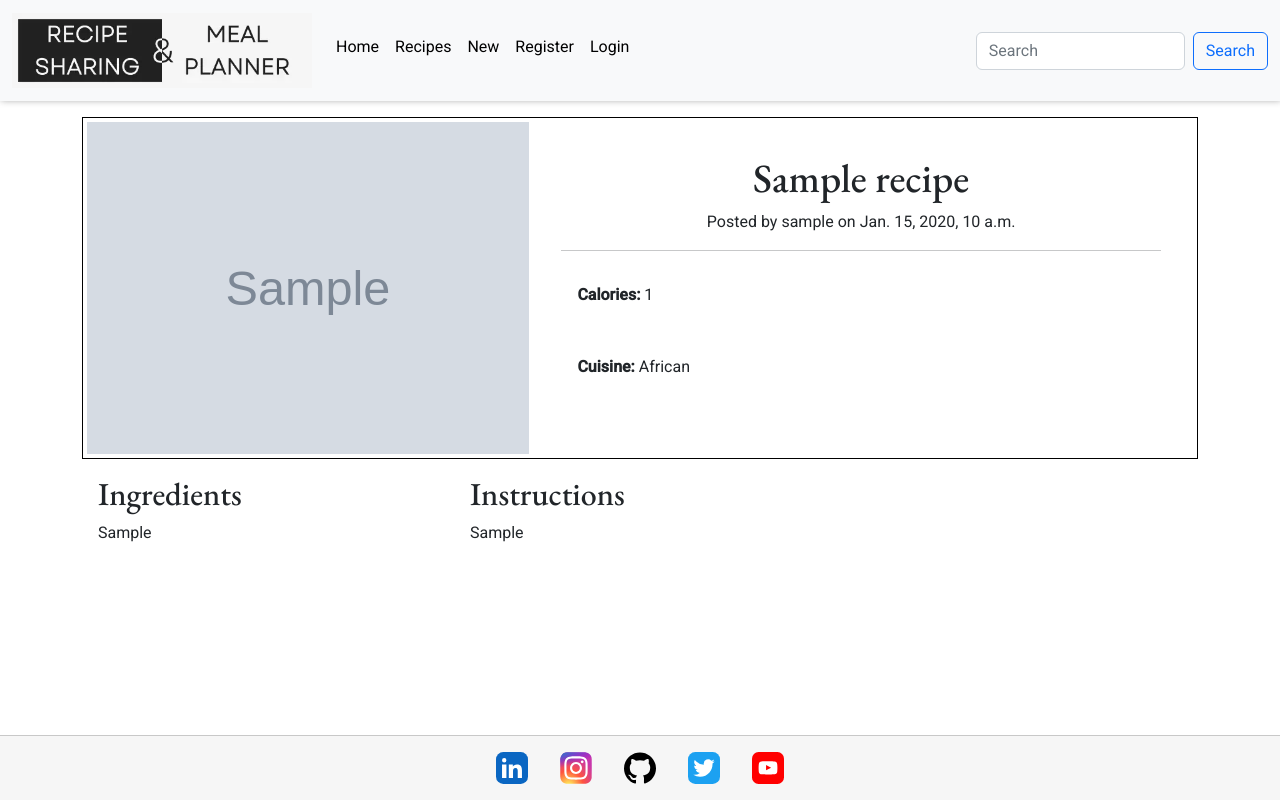
After one commit to Dee-McG/Recipe-Tutorial, a Django app: page /recipes/1/ in a window 1280 px wide. The commit adds this page. Run offline with Django 4.2, Linux system fonts and the light colour scheme; tables that the repository leaves empty hold one stand-in row (values such as "Sample post"); grey boxes marked "Sample" are stand-in pictures; some libraries are stand-ins or nearby versions.

Commit message:
Recipe detail view

```diff
--- a/recipes/apps.py
+++ b/recipes/apps.py
@@ -2,5 +2,5 @@ from django.apps import AppConfig
 
 
 class RecipesConfig(AppConfig):
-    default_auto_field = 'django.db.models.BigAutoField'
-    name = 'recipes'
+    default_auto_field = "django.db.models.BigAutoField"
+    name = "recipes"
--- a/recipes/models.py
+++ b/recipes/models.py
@@ -6,47 +6,53 @@ from django_resized import ResizedImageField
 
 
 # Choice Fields
-MEAL_TYPES = (
-    ('breakfast', 'Breakfast'),
-    ('lunch', 'Lunch'),
-    ('dinner', 'Dinner')
+MEAL_TYPES = (("breakfast", "Breakfast"), ("lunch", "Lunch"), ("dinner", "Dinner"))
+
+CUISINE_TYPES = (
+    ("african", "African"),
+    ("american", "American"),
+    ("caribbean", "Caribbean"),
+    ("asian", "Asian"),
+    ("middle_eastern", "Middle Eastern"),
+    ("chinese", "Chinese"),
+    ("indian", "Indian"),
+    ("pakistani", "Pakistani"),
+    ("indonesian", "Indonesian"),
+    ("european", "European"),
+    ("oceanic", "Oceanic"),
 )
 
-CUISINE_TYPES = (
-    ('african', 'African'),
-    ('american', 'American'),
-    ('caribbean', 'Caribbean'),
-    ('asian', 'Asian'),
-    ('middle_eastern', 'Middle Eastern'),
-    ('chinese', 'Chinese'),
-    ('indian', 'Indian'),
-    ('pakistani', 'Pakistani'),
-    ('indonesian', 'Indonesian'),
-    ('european', 'European'),
-    ('oceanic', 'Oceanic')
-)
 
 class Recipe(models.Model):
     """
     A model to create and manage recipes
     """
-    user = models.ForeignKey(User, related_name='recipe_owner', on_delete=models.CASCADE)
+
+    user = models.ForeignKey(
+        User, related_name="recipe_owner", on_delete=models.CASCADE
+    )
     title = models.CharField(max_length=300, null=False, blank=False)
     description = models.CharField(max_length=500, null=False, blank=False)
     instructions = RichTextField(max_length=10000, null=False, blank=False)
     ingredients = RichTextField(max_length=10000, null=False, blank=False)
     image = ResizedImageField(
-        size=[400, None], quality=75, upload_to='recipes/', force_format='WEBP',
-        blank=False, null=False
+        size=[400, None],
+        quality=75,
+        upload_to="recipes/",
+        force_format="WEBP",
+        blank=False,
+        null=False,
     )
     image_alt = models.CharField(max_length=100, null=False, blank=False)
-    meal_type = models.CharField(max_length=50, choices=MEAL_TYPES, default='breakfast')
-    cuisine_types = models.CharField(max_length=50, choices=CUISINE_TYPES, default='african')
+    meal_type = models.CharField(max_length=50, choices=MEAL_TYPES, default="breakfast")
+    cuisine_types = models.CharField(
+        max_length=50, choices=CUISINE_TYPES, default="african"
+    )
     calories = models.IntegerField()
     posted_date = models.DateTimeField(auto_now=True)
 
     class Meta:
-        ordering = ['-posted_date']
+        ordering = ["-posted_date"]
 
     def __str__(self):
         return str(self.title)
--- /dev/null
+++ b/recipes/templates/recipes/recipe_detail.html
@@ -0,0 +1,37 @@
+{% extends "base.html" %}
+
+{% block title %}Recipe Detail - {{recipe.title}}{% endblock %}
+
+{% block content %}
+    <div class="container">
+        <div class="recipe-info mt-3 p-1">
+            <div class="recipe-img">
+                <img src="{{ recipe.image.url }}" alt="{{ recipe.image_alt }}" class="recipe-pic">
+            </div>
+            <div class="recipe-detail">
+                <h1 class="text-center">{{ recipe.title }}</h1>
+                <p class="text-center">Posted by {{recipe.user}} on {{recipe.posted_date}}</p>
+                <hr>
+                <p class="p-3"><strong>Calories: </strong> {{ recipe.calories }}</p>
+                <p class="p-3"><strong>Cuisine: </strong> {{ recipe.cuisine_types|title }}</p>
+
+                {% if request.user == recipe.user %}
+                <div class="text-center">
+                    <a href="" class="btn btn-primary w-25">Edit</a>
+                    <a href="" class="btn btn-primary w-25">Delete</a>
+                </div>
+                {% endif %}
+            </div>
+        </div>
+        <div class="recipe-container">
+            <div class="ingredients p-3">
+                <h2>Ingredients</h2>
+                <p>{{ recipe.ingredients|safe }}</p>
+            </div>
+            <div class="instructions p-3">
+                <h2>Instructions</h2>
+                <p>{{ recipe.instructions|safe }}</p>
+            </div>
+        </div>
+    </div>
+{% endblock %}
--- a/recipes/templates/recipes/recipes.html
+++ b/recipes/templates/recipes/recipes.html
@@ -8,7 +8,7 @@
 </h1>
 <div class="container d-flex flex-row flex-wrap justify-content-center">
     {% for recipe in recipes %}
-    <a href="" class="recipes" aria-label="Click to view {{recipe.title}}">
+    <a href="{% url 'recipe_detail' recipe.id %}" class="recipes" aria-label="Click to view {{recipe.title}}">
         <div class="card m-3" style="width: 18rem;">
             <img src="{{recipe.image.url}}" class="card-img-top" alt="{{recipe.image_alt}}">
             <div class="card-body">
--- a/recipes/urls.py
+++ b/recipes/urls.py
@@ -1,8 +1,9 @@
 from django.urls import path
-from .views import AddRecipe, Recipes
+from .views import AddRecipe, Recipes, RecipeDetail
 
 
 urlpatterns = [
-    path('', AddRecipe.as_view(), name='add_recipe'),
-    path('recipes/', Recipes.as_view(), name='recipes'),
+    path("", AddRecipe.as_view(), name="add_recipe"),
+    path("recipes/", Recipes.as_view(), name="recipes"),
+    path("<slug:pk>/", RecipeDetail.as_view(), name="recipe_detail"),
 ]
--- a/recipes/views.py
+++ b/recipes/views.py
@@ -1,4 +1,4 @@
-from django.views.generic import CreateView, ListView
+from django.views.generic import CreateView, ListView, DetailView
 
 from django.contrib.auth.mixins import LoginRequiredMixin
 
@@ -7,18 +7,28 @@ from .forms import RecipeForm
 
 
 class Recipes(ListView):
-    """ View all recipes """
-    template_name = 'recipes/recipes.html'
+    """View all recipes"""
+
+    template_name = "recipes/recipes.html"
     model = Recipe
-    context_object_name = 'recipes'
+    context_object_name = "recipes"
+
+
+class RecipeDetail(DetailView):
+    """View a single recipe"""
+
+    template_name = "recipes/recipe_detail.html"
+    model = Recipe
+    context_object_name = "recipe"
 
 
 class AddRecipe(LoginRequiredMixin, CreateView):
-    """ Add recipe view """
-    template_name = 'recipes/add_recipe.html'
+    """Add recipe view"""
+
+    template_name = "recipes/add_recipe.html"
     model = Recipe
     form_class = RecipeForm
-    success_url = '/recipes/'
+    success_url = "/recipes/"
 
     def form_valid(self, form):
         form.instance.user = self.request.user
--- a/static/css/base.css
+++ b/static/css/base.css
@@ -97,6 +97,57 @@ img.logo {
     cursor: pointer;
 }
 
-a.img-container:hover {
-    color: var(--orange);
+.recipe-info {
+    display: flex;
+    flex-direction: column;
+    justify-content: center;
 }
+
+.recipe-container {
+    display: flex;
+    flex-direction: column;
+}
+
+.ingredients, .instructions, .recipe-detail {
+    width: 100%;
+}
+
+.recipe-img {
+    display: flex;
+    justify-content: center;
+    align-items: center;
+}
+
+.recipe-pic {
+    width: 100%;
+    height: auto;
+}
+
+@media screen and (min-width: 62.5em) {
+    .recipe-info {
+        flex-direction: row;
+        border: 1px solid var(--black);
+    }
+
+    .recipe-img {
+        width: 40%;
+        margin: 0 auto;
+    }
+
+    .recipe-detail {
+        width: 60%;
+        padding: 2rem;
+    }
+
+    .recipe-container {
+        flex-direction: row;
+    }
+
+    .ingredients {
+        width: 33.33%;
+    }
+
+    .instructions {
+        width: 66.66%;
+    }
+}
```
Also changed, not shown: recipes/admin.py (+7 -7 lines), recipes/forms.py (+23 -12 lines).
